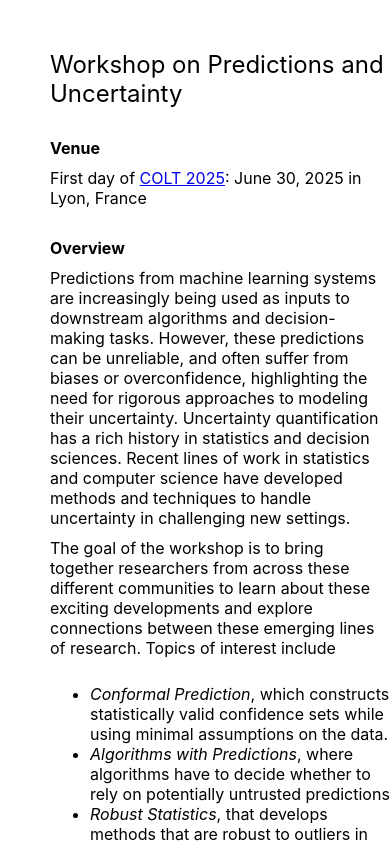
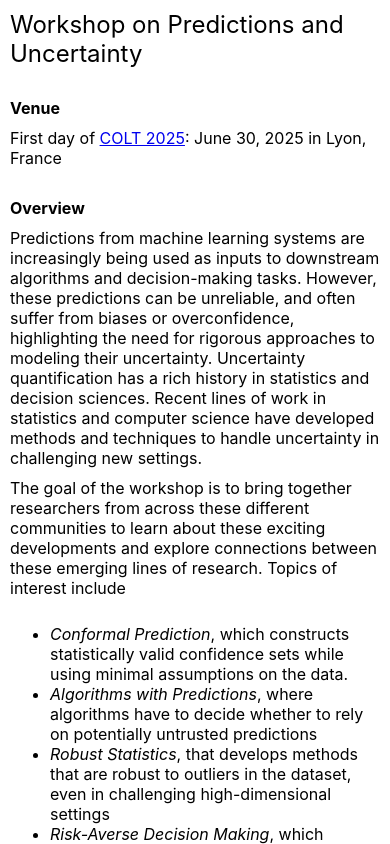
Before and after one commit to vaidehi8913/predictions-and-uncertainty-colt25, a React (Create React App) app: page / in a window 390 px wide. Shown: the top 844 px of the page. Built offline with nearby package versions, Linux system fonts and the light colour scheme.

Commit message:
changing margins for mobile

```diff
--- a/src/PredictionsAndUncertainty.js
+++ b/src/PredictionsAndUncertainty.js
@@ -27,6 +27,8 @@ class Person extends Component {
         var imageStyle = {
             width: "100px",
             height: "100px",
+            // maxWidth: "100px",
+            // maxHeight: "100px",
             borderRadius: "50%"
         };
 
@@ -63,7 +65,27 @@ class PredictionsAndUncertainty extends Component {
     constructor(props){
         super(props);
 
-        this.state = {};
+        this.state = {
+            isDesktop: false
+        }
+
+        this.updatePredicate = this.updatePredicate.bind(this);
+    }
+
+    componentDidMount() {
+        this.updatePredicate();
+        window.addEventListener("resize", this.updatePredicate);
+    }
+
+    componentWillUnmount() {
+        window.removeEventListener("resize", this.updatePredicate);
+    }
+
+    updatePredicate() {
+        this.setState({ isDesktop: window.innerWidth > 850 });
+        // console.log("new width: " + window.innerWidth );
+        // console.log("what? " + window.innerWidth > 500);
+        // console.log("isDesktop: " + this.state.isDesktop);
     }
 
     render() {
@@ -73,8 +95,9 @@ class PredictionsAndUncertainty extends Component {
             flexDirection: "column",
             justifyContent: "left",
             gap: "30px",
-            marginTop: "50px",
-            marginLeft: "50px"
+            marginTop: this.state.isDesktop ? "50px" : "10px",
+            marginLeft: this.state.isDesktop ? "50px" : "10px",
+            marginRight: this.state.isDesktop ? "50px" : "10px"
         };
 
         var infoBlockStyle = {
```
